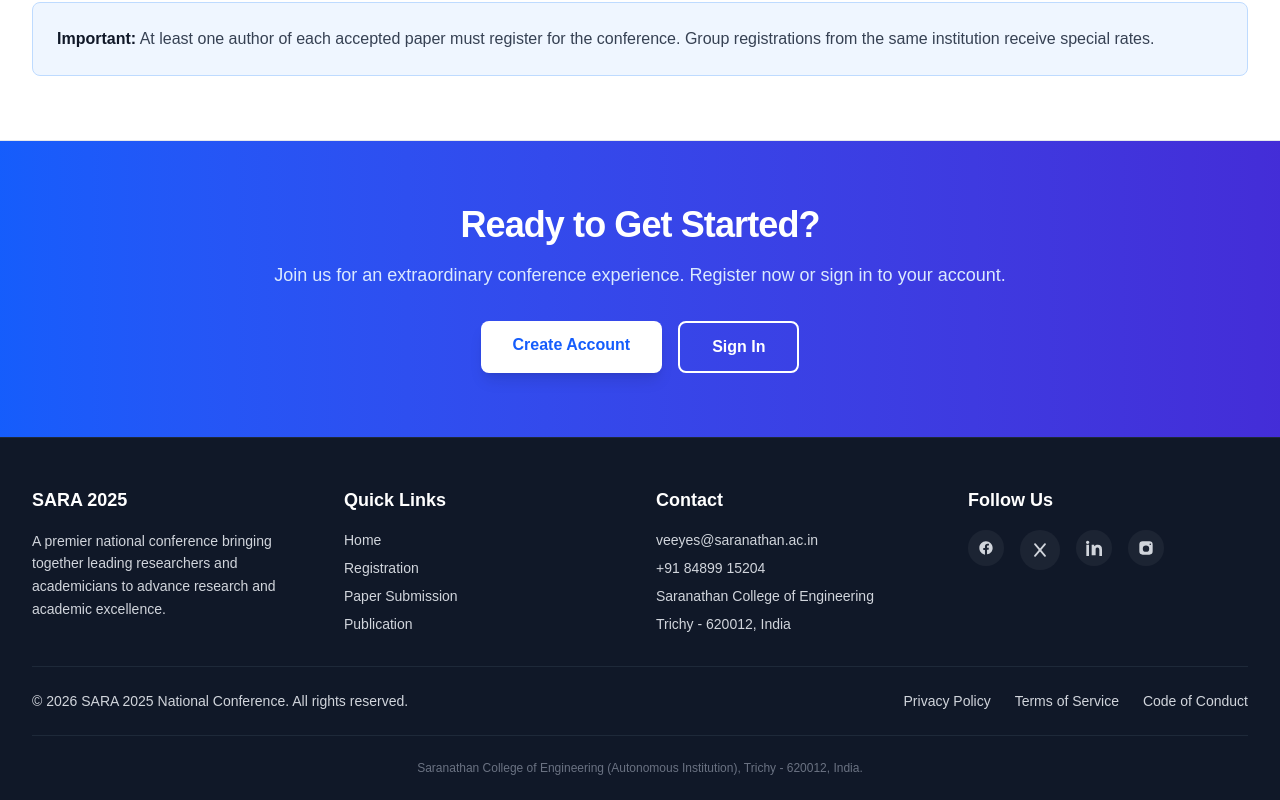
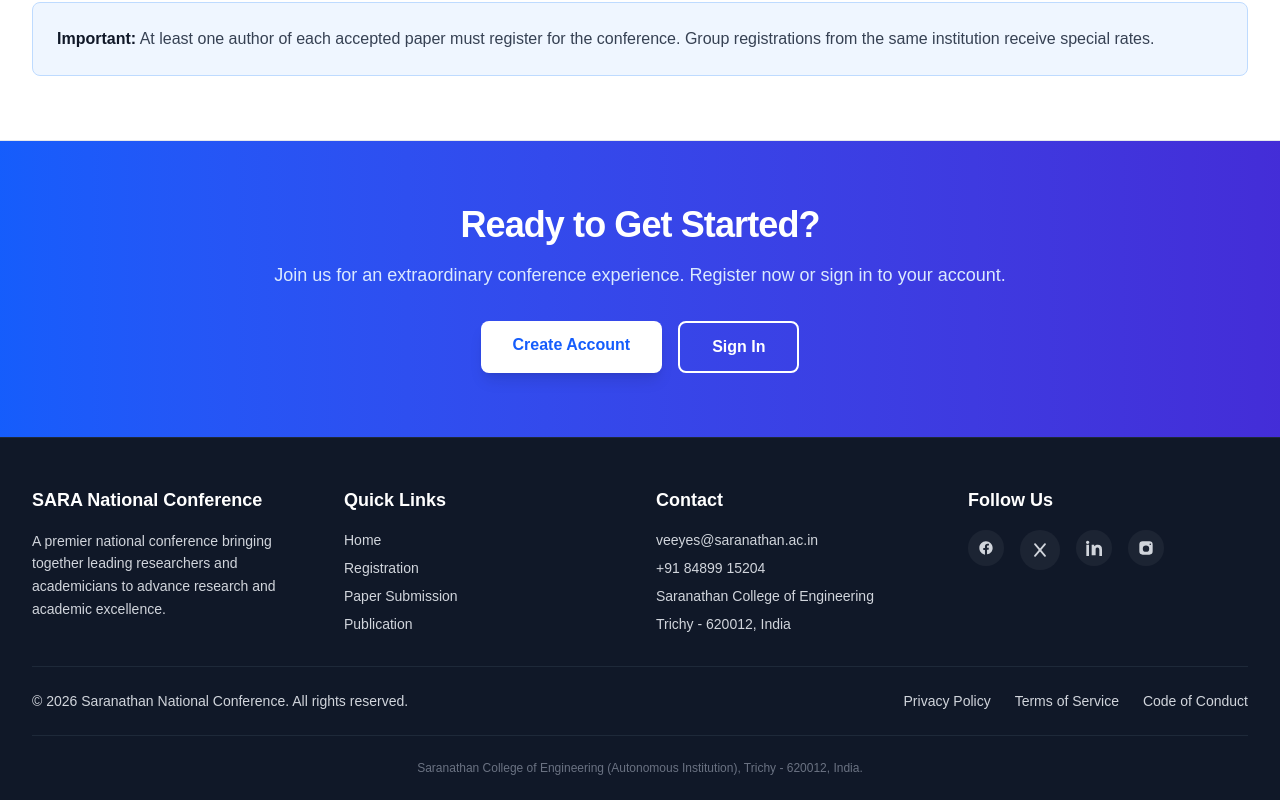
Before and after one commit to SaraConference2k25/conference-management-system-frontend, a Next.js app: page / in a window 1280 px wide. Shown: the part 3614-4414 px from the top of the page. Built offline with nearby package versions, Linux system fonts and the light colour scheme; no server answers.

Commit message:
Sara 2026 and 2025 renamed Sara Conference

```diff
--- a/components/Footer.tsx
+++ b/components/Footer.tsx
@@ -7,7 +7,7 @@ export default function Footer() {
         <div className="grid grid-cols-1 md:grid-cols-4 gap-8 mb-8">
           {/* About */}
           <div>
-            <h4 className="text-white font-bold text-lg mb-4">SARA 2025</h4>
+            <h4 className="text-white font-bold text-lg mb-4">SARA National Conference</h4>
             <p className="text-sm leading-relaxed">
               A premier national conference bringing together leading researchers and academicians to advance research
               and academic excellence.
@@ -83,7 +83,7 @@ export default function Footer() {
         <div className="border-t border-gray-800 pt-6">
           <div className="flex flex-col sm:flex-row justify-between items-center gap-4">
             <p className="text-sm text-center sm:text-left">
-              © {currentYear} SARA 2025 National Conference. All rights reserved.
+              © {currentYear} Saranathan National Conference. All rights reserved.
             </p>
             <div className="flex gap-6 text-sm">
               <a href="#" className="hover:text-white transition-colors">
```
Also changed, not shown: 1 other file (tests, documents, lock files or other folders).
